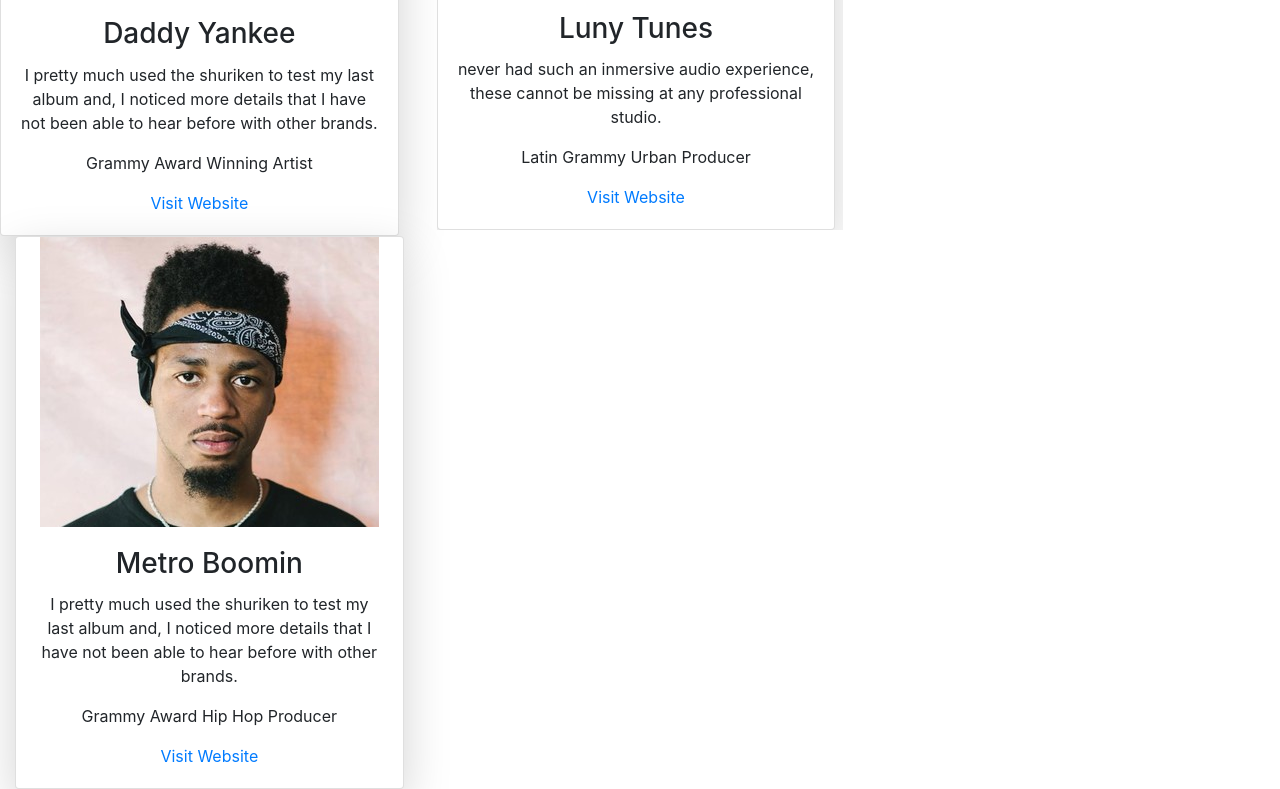
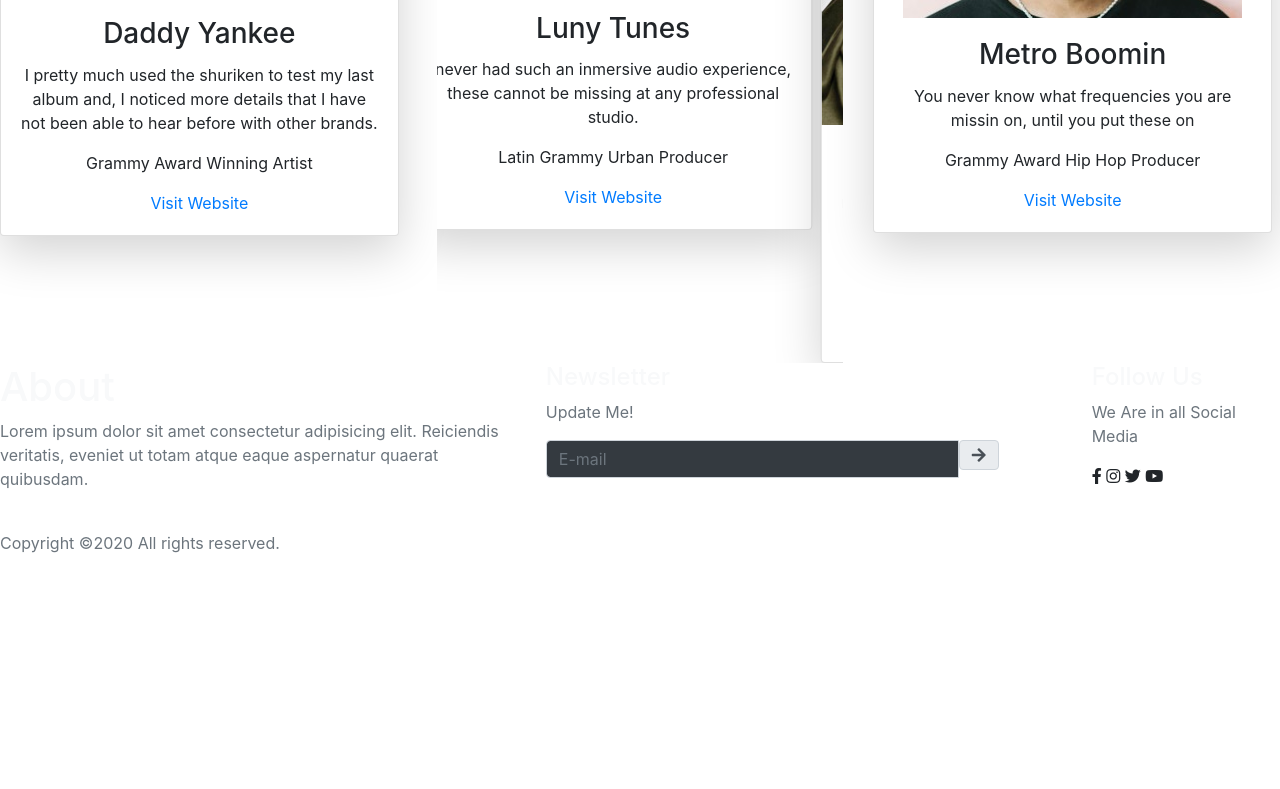
Before and after one commit to jayarcia/item-sale-website, a plain HTML site: page index.html in a window 1280 px wide. Shown: the part 3364-4153 px from the top of the page. After the commit the page ends 3935 px from the top, so only its background shows below. Drawn offline with nearby package versions, Linux system fonts and the light colour scheme; a script that the page names is missing; a web font is replaced by a local one.

Commit message:
final html layout

```diff
--- a/index.html
+++ b/index.html
@@ -202,6 +202,8 @@
                     <h1 class="text-dark">What our Customers are saying</h1>
                     <p class="text-secondary">Notorious Stars in the music Industry enjoy Audio Ninjas</p>
                 </div>
+<!-- CARD SECTION====================================================================================================== -->
+
                     <div class="team row">
                         <!-- CARD 1 -->
 
@@ -219,13 +221,13 @@
                                 </div>
                         </div>
 
-                        <!-- CARD 2 ========================================================-->
+                        <!-- CARD 2 CAROUSEL ========================================================-->
                         <div class="col-md-4 col-12 text-center">
                             <!--Carousel started  ----------------------------------------->
                             <div id="carouselExampleSlidesOnly" class="carousel slide" data-ride="carousel">
                                 <div class="carousel-inner">
                                   <div class="carousel-item active text center">
-                                      <!-- cARD 2 CAROUSEL  ------------------------------->
+                                      <!-- cARD CAROUSEL  ------------------------------->
 
                                             <div class="card mr-2 d-inline-block shadow-lg">
                                                 <div class="card-img-top">
@@ -239,9 +241,7 @@
                                                     </div>
                                             </div>
                                       </div>
-                                    </div>
-
-                                      <!-- CARD 3 CAROUSEL --------------------------->
+                                      <!-- CARD CAROUSEL --------------------------->
                                       <div class="carousel-item text-center">
                                         <div class="card mr-2 d-inline-block shadow-lg">
                                             <div class="card-img-top">
@@ -256,59 +256,75 @@
                                         </div>
                                         </div>
                                 </div>
+                                <!-- CAROUSEL END -->
                             </div>
                         </div>
-                            </div>
-                            <!-- carousel ending ------------------------------------------>
-                        </div>
-                        <!-- CARD 3 -->
+                            <!-- CARD 3  ------------------------------------------------------------------------------------>
                         <div class="col-md-4 col-12 text-center">
+
                         <div class="card mr-2 d-inline-block shadow-lg">
                             <div class="card-img-top">
                                 <img src="assets/metro.jpg" alt="Metro Boomin" class="img-fluid">
                             </div>
                                 <div class="card-body">
                                     <h3 class="card-title">Metro Boomin</h3>
-                                        <p class="card-text">I pretty much used the shuriken to test my last album and, I noticed more details that I have not been able to hear before with other brands.</p>
+                                    <p class="card-text">You never know what frequencies you are missin on, until you put these on</p>
                                     <p>Grammy Award Hip Hop Producer</p>
                                     <a href="#" class=" text-decoration-none">Visit Website</a>
                                 </div>
                         </div>
                     </div>
-                    </ div>
-
-
-
-
-
-
-
-
-
-
-
+                    <!-- CARD 3 ------------------------------------------------------------------------------------------------>
+                </div>
+                <!-- CARD SECTION END ======================================================================================-->
             </section>
-
-
         </main>
         <!-- END OF MAIN -->
+    <footer>
+<div class="container-fluid p-0">
+<div class="row text-left">
+    <div class="col-md-5 col-md-5">
+        <h1 class="text-light">About</h1>
+        <p class="text-muted">Lorem ipsum dolor sit amet consectetur adipisicing elit. Reiciendis veritatis, eveniet ut totam atque eaque aspernatur quaerat quibusdam.</p>
+        <p class="pt-4 text-muted">Copyright &copy2020 All rights reserved.</p>
+        </div>
+    <!-- newsletter -->
+        <div class="col-md-5">
+        <h4 class="text-light">Newsletter</h4>
+        <p class="text-muted">Update Me!</p>
+        <!-- INPUT====================================== -->
+        <form action="" class="form-inline">
+            <div class="col pl-0">
+                <div class="input-group pr-5">
+                    <input type="text" class="form-control bg-dark text-white" placeholder="E-mail">
+                    <div class="input-prepend">
+                        <div class="input-group-text">
+                            <i class="fas fa-arrow-right"></i>
+                        </div>
+                    </div>
+                </div>
+            </div>
+        </form>
+        <!-- INPUT======================================= -->
+    </div>
+    <!-- Social Media -->
+                <div class="col-md-2 col-sm-12">
+                        <h4 class="text-light">Follow Us</h4>
+                        <p class="text-muted">We Are in all Social Media</p>
+                            <div class="column">
+                                <i class="fab fa-facebook-f"></i>
+                                <i class="fab fa-instagram"></i>
+                                <i class="fab fa-twitter"></i>
+                                <i class="fab fa-youtube"></i>
+                            </div>
 
-
-
-
-
-
-
-
-
-
-
-    <footer></footer>
-
+                </div>
+            </div>
+            </div>
+            </footer>
             <!-- BOOTSTRAP -->
                     <script src="https://ajax.googleapis.com/ajax/libs/jquery/3.5.1/jquery.min.js"></script>
                     <script src="https://cdn.jsdelivr.net/npm/popper.js@1.16.1/dist/umd/popper.min.js" integrity="sha384-9/reFTGAW83EW2RDu2S0VKaIzap3H66lZH81PoYlFhbGU+6BZp6G7niu735Sk7lN" crossorigin="anonymous"></script>
                     <script src="https://cdn.jsdelivr.net/npm/bootstrap@4.5.3/dist/js/bootstrap.min.js" integrity="sha384-w1Q4orYjBQndcko6MimVbzY0tgp4pWB4lZ7lr30WKz0vr/aWKhXdBNmNb5D92v7s" crossorigin="anonymous"></script>
             </body>
-
             </html>
```
Lines whose indentation alone changed are shown as unchanged.
